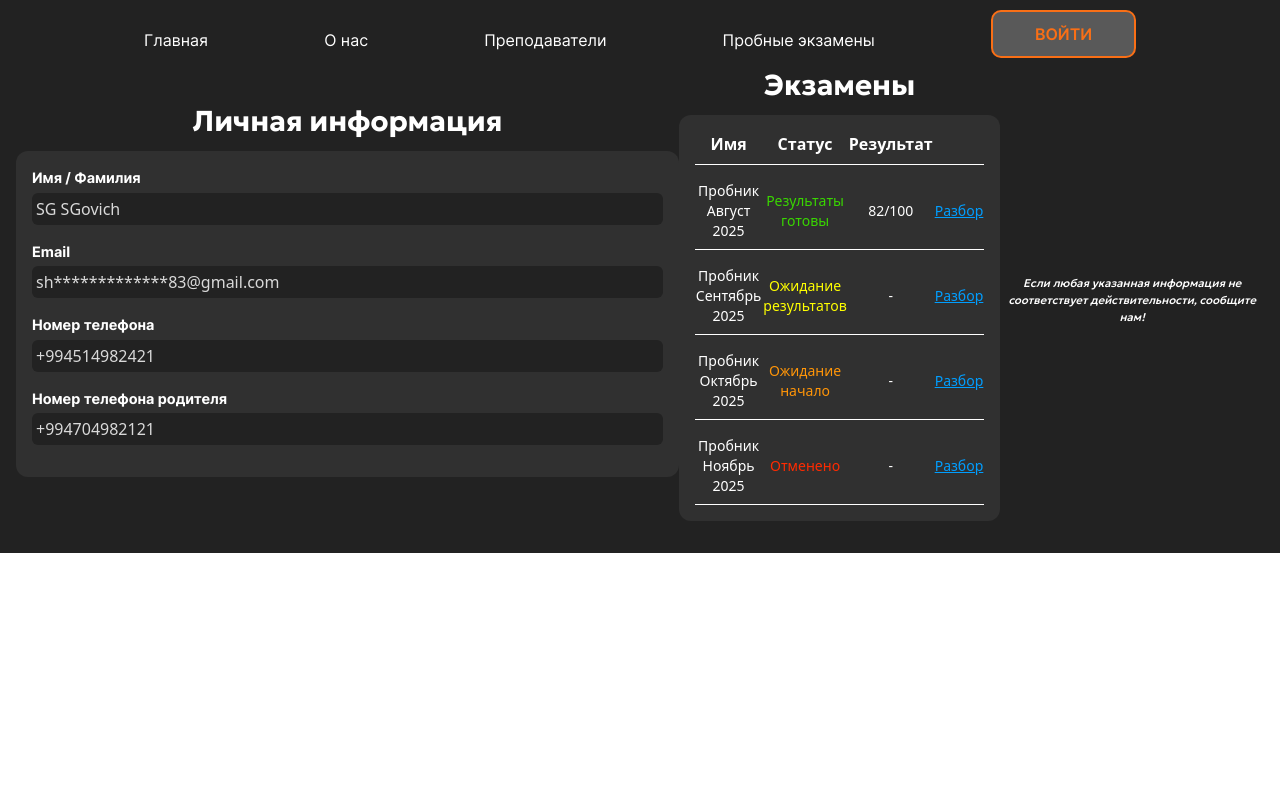
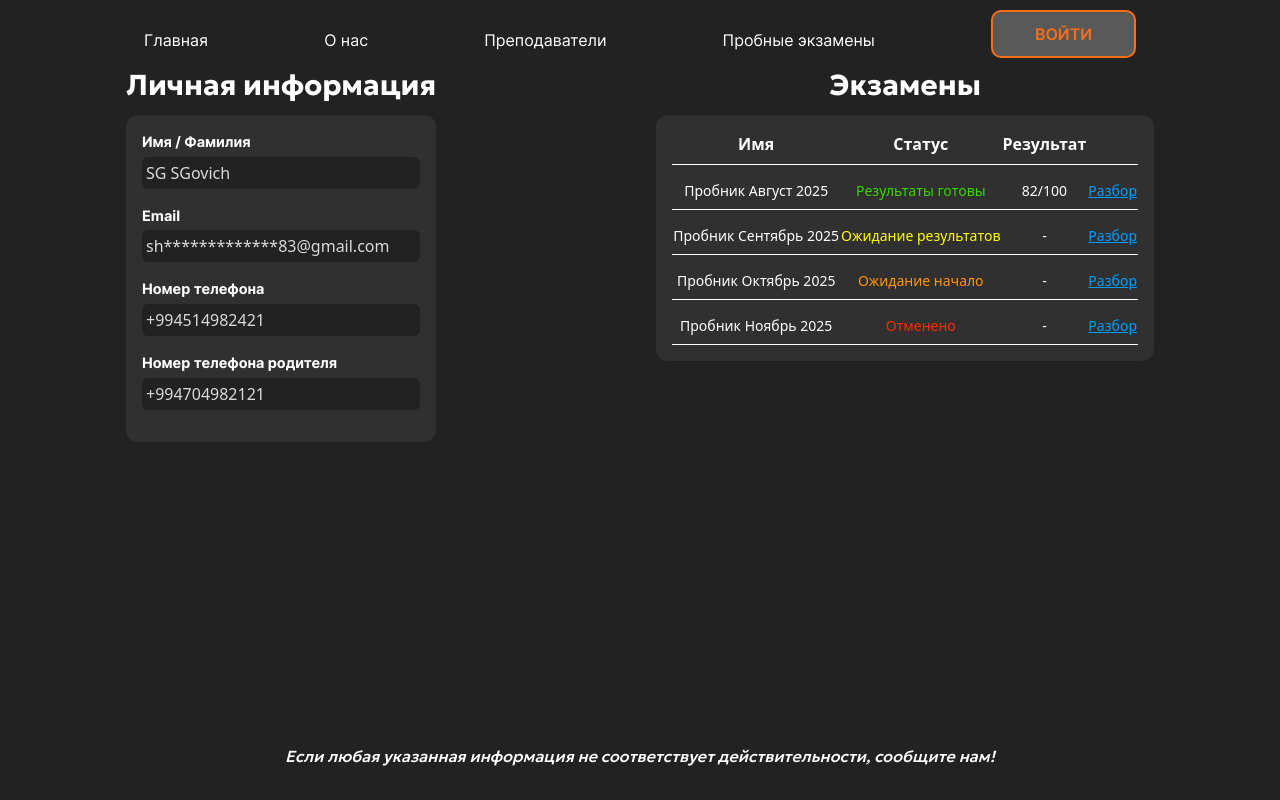
Before and after one commit to ShamkhalG/Examinds, a Vue app: page /profile in a window 1280 px wide. Built offline with nearby package versions, Linux system fonts and the light colour scheme.

Commit message:
fix: Fixed height problem of webpages caused by the Navigation bar being separate.

```diff
--- a/src/App.vue
+++ b/src/App.vue
@@ -1,6 +1,8 @@
 <template>
-  <Navigation />
-  <RouterView />
+  <div class="relative">
+    <Navigation />
+    <RouterView />
+  </div>
 </template>
 
 <script>
--- a/src/components/HomeView.vue
+++ b/src/components/HomeView.vue
@@ -1,5 +1,5 @@
 <template>
-  <div class="home">
+  <div class="home pt-16">
     <EMBlock />
     <div class="subHome">
       <EduInfo />
--- a/src/components/LoginView.vue
+++ b/src/components/LoginView.vue
@@ -1,6 +1,6 @@
 <template>
   <div class="bg-login_bg bg-cover lg:bg-center flex flex-col flex-grow relative
-    items-center lg:items-end lg:pr-[24rem] px-8 py-4 h-[calc(100vh-125px)]"
+    items-center lg:items-end lg:pr-[24rem] px-8 py-4 min-h-screen pt-16"
   >
     <img v-if="screenWidth > 1024" src="@/assets/images/login/login_bulb.png"
       class="absolute w-[600px] left-[12rem]" />
--- a/src/components/Navigation.vue
+++ b/src/components/Navigation.vue
@@ -1,5 +1,5 @@
 <template>
-  <div class="w-full bg-[#222222] flex justify-center">
+  <div class="w-full bg-[#222222] absolute top-0 left-0 z-50 flex justify-center">
     <div class="flex flex-row items-center justify-between h-16 pt-4 px-4 w-full lg:w-[80%]">
       <!-- Главная -->
       <div class="flex flex-col items-center">
--- a/src/components/ProfileView.vue
+++ b/src/components/ProfileView.vue
@@ -1,9 +1,10 @@
 <template>
   <!-- TODO Restricting access to ProfileView if not logged in -->
-  <div class="flex flex-col lg:flex-row items-center bg-[#222222] px-4 pb-4">
+  <div class="flex flex-col relative bg-[#222222] min-h-screen pt-16 pb-4 px-4">
+    <div class="flex flex-col lg:flex-row lg:justify-around items-center lg:items-start">
       <!-- Profile -->
       <!-- TODO Desktop version of Profile section -->
-    <div class="mb-6 w-full flex flex-col items-center">
+      <div class="mb-6 w-full lg:w-auto flex flex-col items-center">
         <h3 class="text-white font-geologicaBold text-[1.8rem] mb-2">Личная информация</h3>
         <div class="flex flex-col w-full bg-[#303030] rounded-xl p-4">
           <!-- Name and Surname -->
@@ -22,7 +23,10 @@
 
       <!-- TODO Exams -->
       <div class="mb-4 flex flex-col items-center">
-      <h3 class="text-white font-geologicaBold text-[1.8rem] mb-2">Экзамены</h3>
+        <h3 class="text-white font-geologicaBold text-[1.8rem] mb-2">
+          Экзамены
+        </h3>
+
         <!-- TODO Message if no exams -->
         <div class="flex flex-col bg-[#303030] rounded-xl px-4 py-2">
           <table class="border-separate border-spacing-y-2">
@@ -54,9 +58,12 @@
           </table>
         </div>
       </div>
+    </div>
 
     <!-- Something wrong, write to us -->
-    <p class="text-white text-center text-[0.7rem] italic font-geologicaMedium">
+    <p class="text-white text-center text-[0.7rem] lg:text-[1rem]
+      lg:absolute lg:bottom-8 lg:left-0 lg:right-0 italic font-geologicaMedium"
+    >
       Если любая указанная информация не соответствует действительности, сообщите нам!
     </p>
   </div>
```
Lines whose indentation alone changed are shown as unchanged.
